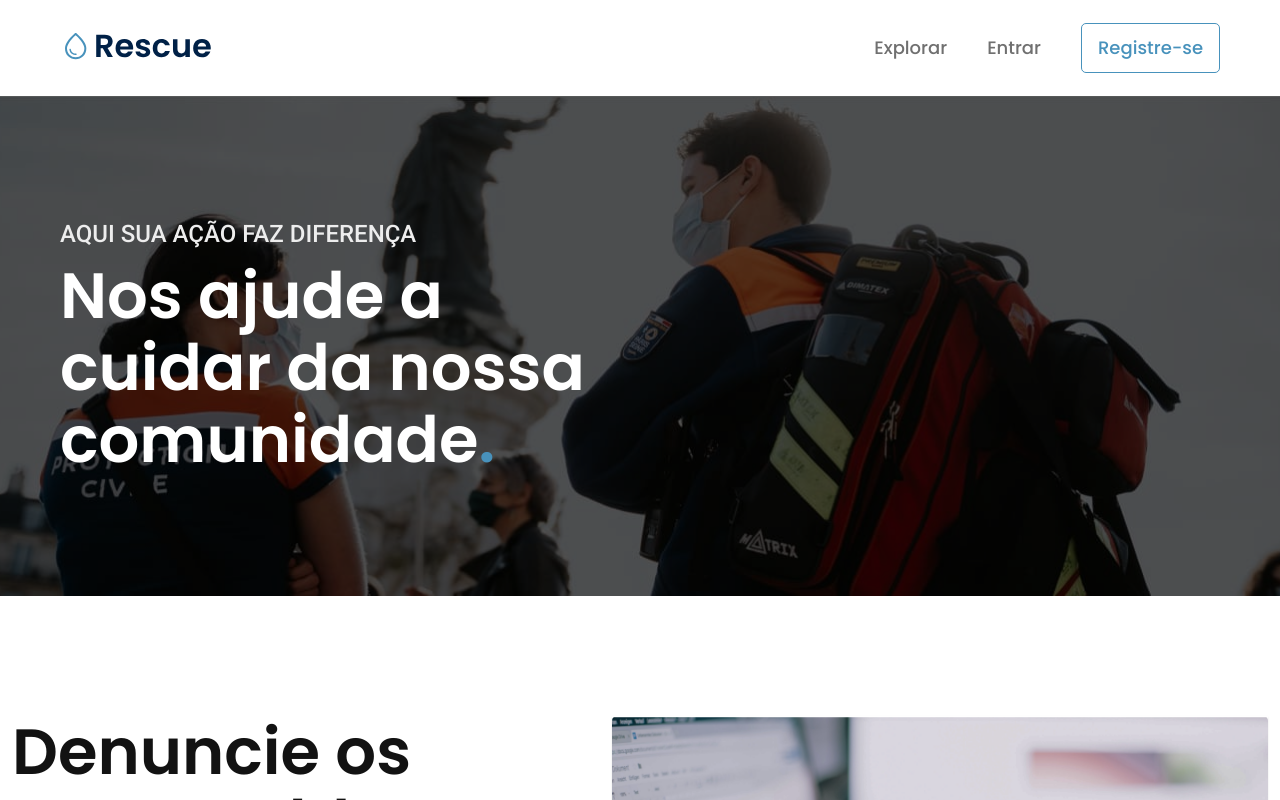
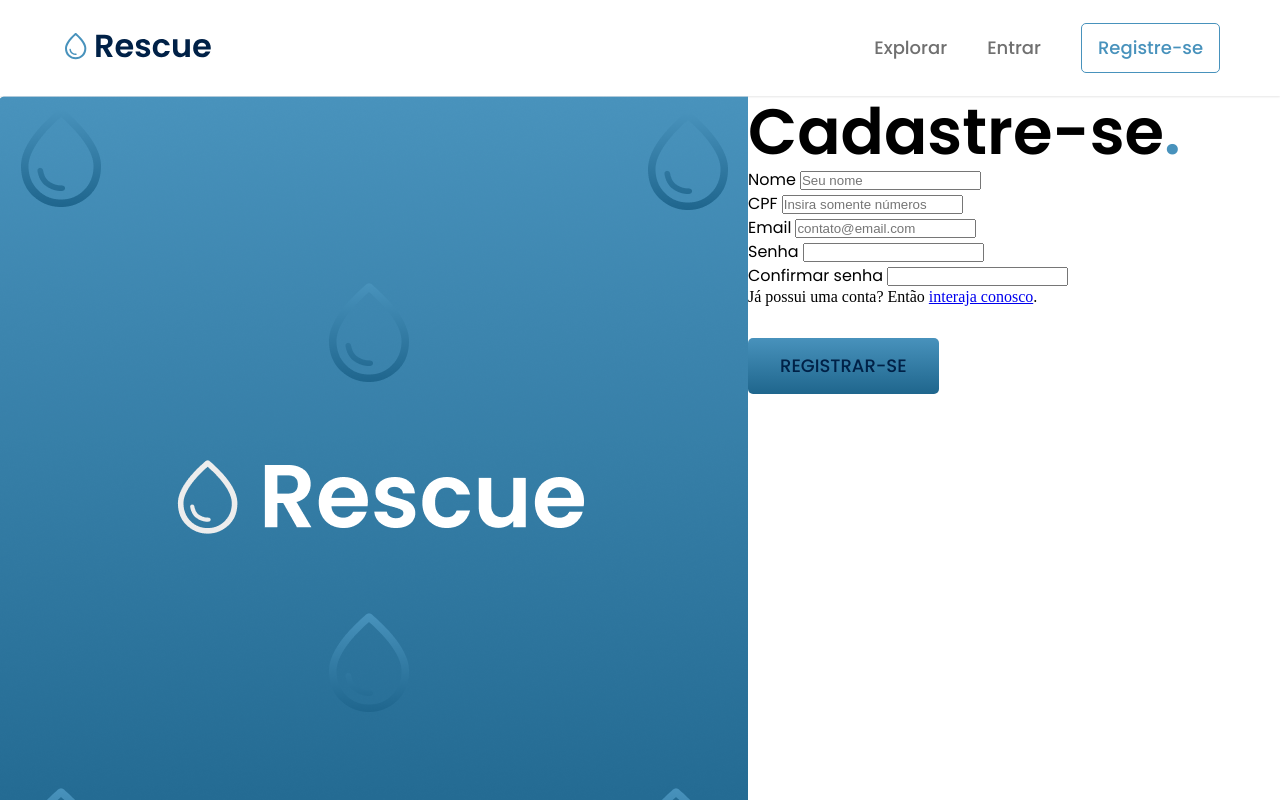
Before and after one commit to i4n-v/Rescue, a Svelte app in the folder front-end/: page /cadastro in a window 1280 px wide. Shown: the top 800 px of the page. Built offline with nearby package versions, Linux system fonts and the light colour scheme.

Commit message:
Adicionando botão de envio na tela de cadastro

```diff
--- a/front-end/src/App.svelte
+++ b/front-end/src/App.svelte
@@ -1,7 +1,7 @@
 <script>
   import { Router, Route } from "svelte-routing";
-  import { Home } from "./pages";
-  import { Header, Footer, Wrapper } from "./components/";
+  import { Home, Cadastro } from "./pages";
+  import { Header, Footer, Wrapper, FormInput } from "./components/";
   export let urlRouter = window.location.pathname;
 </script>
 
@@ -10,7 +10,7 @@
   <Wrapper>
     <Route path="/" component={Home} />
     <Route path="/duvidas" component={Home} />
-    <Route path="/cadastro" component={Home} />
+    <Route path="/cadastro" component={Cadastro} />
     <Route path="/login" component={Home} />
     <Route path="/recuperar_senha" component={Home} />
     <Route path="/inicio" component={Home} />
--- a/front-end/src/components/index.js
+++ b/front-end/src/components/index.js
@@ -4,7 +4,9 @@ import Wrapper from "./Wrapper/Wrapper.svelte";
 import Link from "./Link/Link.svelte";
 import OutlinedButton from "./Buttons/OutlinedButton.svelte";
 import UnderlineButton from "./Buttons/UnderlineButton.svelte";
+import SubmitButton from "./Buttons/SubmitButton.svelte";
 import Dropdown from "./Dropdown/Dropdown.svelte";
+import FormInput from "./FormInput/FormInput.svelte";
 
 export {
   Header,
@@ -14,4 +16,6 @@ export {
   OutlinedButton,
   UnderlineButton,
   Dropdown,
+  FormInput,
+  SubmitButton,
 }
--- a/front-end/src/pages/Cadastro/Cadastro.svelte
+++ b/front-end/src/pages/Cadastro/Cadastro.svelte
@@ -1,23 +1,20 @@
 <!-- código JavaScript -->
 <script>
-
-import { Link } from "../../components/";
-import Button from "../../components/Buttons/OutlinedButton.svelte";
-
+  import { Link, SubmitButton } from "../../components/";
 
   let user = {
-    nome: '',
-    cpf: '',
-    email: '',
-    pwd: ''
+    nome: "",
+    cpf: "",
+    email: "",
+    pwd: "",
   };
-  let confPwd = '';
+  let confPwd = "";
 
   let erros = {
-    nome: '',
-    cpf: '',
-    email: '',
-    pwd: ''
+    nome: "",
+    cpf: "",
+    email: "",
+    pwd: "",
   };
   let validar = false;
 
@@ -26,41 +23,38 @@ import Button from "../../components/Buttons/OutlinedButton.svelte";
     // nome
     if (user.nome.trim().length < 1) {
       validar = false;
-      erros.nome = 'Insira seu nome.'
+      erros.nome = "Insira seu nome.";
     } else {
-      erros.nome = ''
+      erros.nome = "";
     }
     // cpf
     if (user.cpf.trim().length < 1) {
       validar = false;
-      erros.cpf = 'Insira seu CPF.'
+      erros.cpf = "Insira seu CPF.";
     } else {
-      erros.cpf = ''
+      erros.cpf = "";
     }
     // email
     if (user.email.trim().length < 1) {
       validar = false;
-      erros.email = 'Insira seu Email.'
+      erros.email = "Insira seu Email.";
     } else {
-      erros.email = ''
+      erros.email = "";
     }
     // pwd
     if (user.pwd.trim().length < 1) {
       validar = false;
-      erros.pwd = 'Insira sua senha.'
+      erros.pwd = "Insira sua senha.";
     } else {
-      erros.pwd = ''
+      erros.pwd = "";
     }
   }
-
-
 </script>
-
 
 <!-- código HTML -->
 <main>
   <div class="img-container">
-    <img src="/src/assets/img/aside-logo.png" alt="Logo da Rescue">
+    <img src="/src/assets/img/aside-logo.png" alt="Logo da Rescue" />
   </div>
 
   <div class="form-container">
@@ -69,44 +63,62 @@ import Button from "../../components/Buttons/OutlinedButton.svelte";
     <form>
       <div class="form-field">
         <label for="nome">Nome</label>
-        <input type="text" id="nome" placeholder="Seu nome" bind:value={user.nome}>
-        <div class="error">{ erros.nome }</div>
+        <input
+          type="text"
+          id="nome"
+          placeholder="Seu nome"
+          bind:value={user.nome}
+        />
+        <div class="error">{erros.nome}</div>
       </div>
       <div class="form-field">
         <label for="cpf">CPF</label>
-        <input type="text" id="cpf" placeholder="Insira somente números" bind:value={user.cpf}>
-        <div class="error">{ erros.cpf }</div>
+        <input
+          type="text"
+          id="cpf"
+          placeholder="Insira somente números"
+          bind:value={user.cpf}
+        />
+        <div class="error">{erros.cpf}</div>
       </div>
       <div class="form-field">
         <label for="email">Email</label>
-        <input type="email" id="email" placeholder="contato@email.com" bind:value={user.email}>
-        <div class="error">{ erros.email }</div>
+        <input
+          type="email"
+          id="email"
+          placeholder="contato@email.com"
+          bind:value={user.email}
+        />
+        <div class="error">{erros.email}</div>
       </div>
       <div class="form-field">
         <label for="senha">Senha</label>
-        <input type="password" id="senha" bind:value={user.pwd}>
-        <div class="error">{ erros.pwd }</div>
+        <input type="password" id="senha" bind:value={user.pwd} />
+        <div class="error">{erros.pwd}</div>
       </div>
       <div class="form-field">
         <label for="confSenha">Confirmar senha</label>
-        <input type="password" id="confSenha" bind:value={confPwd}>
-        <div class="error">{ erros.pwd }</div>
+        <input type="password" id="confSenha" bind:value={confPwd} />
+        <div class="error">{erros.pwd}</div>
       </div>
-      <p>Já possui uma conta? Então <Link href="/login">interaja conosco</Link>.</p>
-    <div class="botao" on:click={submit}>
-      <Button>REGISTRAR-SE</Button>
-    </div>
+      <p>
+        Já possui uma conta? Então <Link href="/login">interaja conosco</Link>.
+      </p>
+      <div class="botao" on:click={submit}>
+        <SubmitButton
+          onSubmit={function () {
+            console.log("Enviou");
+          }}
+        >
+          REGISTRAR-SE
+        </SubmitButton>
+      </div>
     </form>
-
   </div>
-
 </main>
-
-
 
 <!-- código CSS -->
 <style>
-
   main {
     display: flex;
   }
@@ -117,13 +129,13 @@ import Button from "../../components/Buttons/OutlinedButton.svelte";
     font: var(--poppins-xxl);
   }
   .dot {
-    color: #4892BC;
+    color: #4892bc;
   }
   .botao {
     margin-top: 2rem;
   }
-  .error{
+  .error {
     font: var(--poppins-xs);
-    color: #C65454;
+    color: #c65454;
   }
 </style>
--- a/front-end/src/pages/index.js
+++ b/front-end/src/pages/index.js
@@ -1,5 +1,7 @@
 import Home from './Home/Home.svelte';
+import Cadastro from './Cadastro/Cadastro.svelte';
 
 export {
-  Home
+  Home,
+  Cadastro
 }
```
